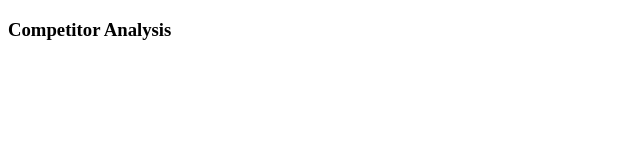
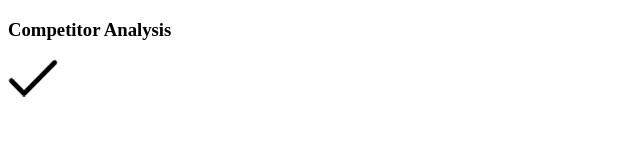
Before and after one commit to phildan/XML-website, a plain HTML site: page mobile.html in a window 1280 px wide. Shown: the full height of the page, 0-640 px from the left. Drawn offline with Linux system fonts and the light colour scheme.

Commit message:
Continious

```diff
--- a/mobile.html
+++ b/mobile.html
@@ -12,7 +12,7 @@
     </div>
     <div class="body"></div>
         <div class="label"><h3 class="label">Competitor Analysis</h3></div>
-        <div class="data"></div>
+        <div class="data"><img src="XML-website\img\Data__Tick.png" alt="" class="data"></div>
         <div class="label"></div>
         <div class="data"></div>
 
```
Also changed, not shown: Archive/cascade.html (renamed from cascade.html), Archive/compare.html (renamed from compare.html), Archive/grid.html (renamed from grid.html), Archive/header.html (renamed from header.html), Archive/new.html (renamed from new.html), Archive/newCompare copy.html (renamed from newCompare copy.html), Archive/newCompare.html (renamed from newCompare.html), Archive/newGrid.htm (renamed from newGrid.htm), Archive/newMobile.html (renamed from newMobile.html), Archive/table.html (renamed from table.html), img/Data__Tick.png (added).
